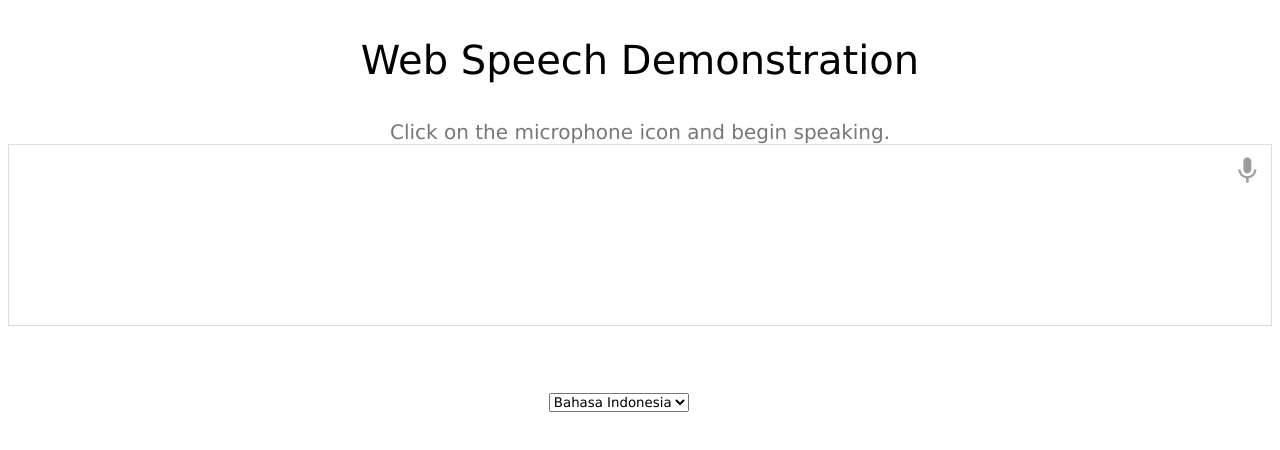
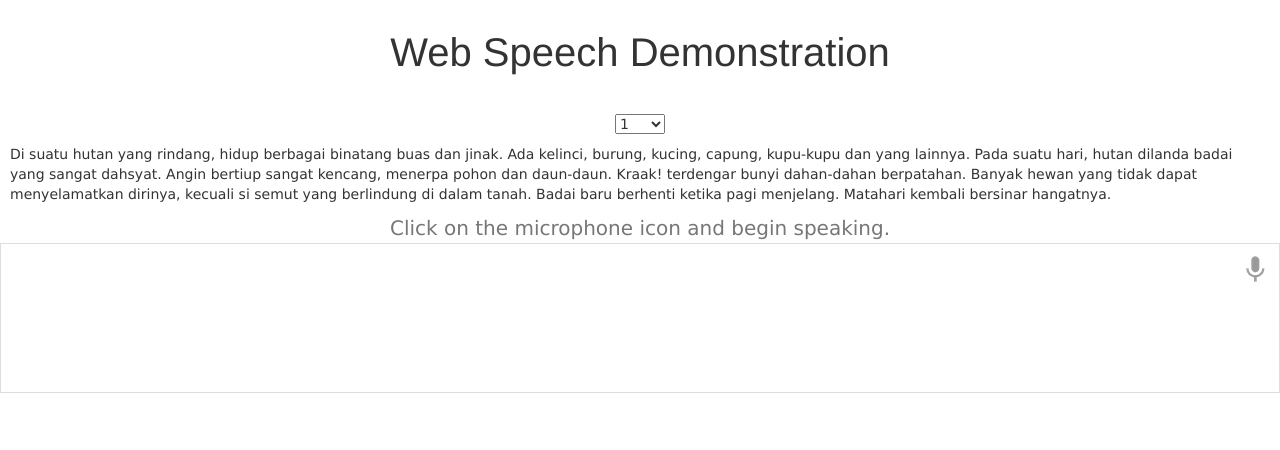
Before and after one commit to team-ir/Reading-Test, a plain HTML site: page index.html in a window 1280 px wide. Drawn offline with nearby package versions, Linux system fonts and the light colour scheme.

Commit message:
Add sample text

```diff
--- a/index.html
+++ b/index.html
@@ -1,6 +1,9 @@
 <!DOCTYPE html>
 <meta charset="utf-8">
 <title>Web Speech API Demo</title>
+<!-- Latest compiled and minified CSS -->
+<link rel="stylesheet" href="https://maxcdn.bootstrapcdn.com/bootstrap/3.3.7/css/bootstrap.min.css" integrity="sha384-BVYiiSIFeK1dGmJRAkycuHAHRg32OmUcww7on3RYdg4Va+PmSTsz/K68vbdEjh4u" crossorigin="anonymous">
+
 <style>
   * {
     font-family: Verdana, Arial, sans-serif;
@@ -80,8 +83,13 @@
     padding: 0;
   }
 </style>
-<h1 class="center" id="headline">
-    Web Speech Demonstration</h1>
+<h1 class="center" id="headline">Web Speech Demonstration</h1>
+
+<div style="padding: 10px;">
+	<center><select id="select_text" style="width:50px;margin: 10px;"></select></center>
+	<div id="text"></div>
+</div>
+
 <div id="info">
   <p id="info_start">Click on the microphone icon and begin speaking.</p>
   <p id="info_speak_now">Speak now.</p>
@@ -125,33 +133,33 @@
       (See chrome://settings/handlers to change.)
     </div>
   </div>
-  <p>
-  <div id="div_language">
-    <select id="select_language" onchange="updateCountry()"></select>
-    &nbsp;&nbsp;
-    <select id="select_dialect"></select>
-  </div>
+
 </div>
+
+<script src="https://ajax.googleapis.com/ajax/libs/jquery/1.12.4/jquery.min.js"></script>
+<!-- Latest compiled and minified JavaScript -->
+<script src="https://maxcdn.bootstrapcdn.com/bootstrap/3.3.7/js/bootstrap.min.js" integrity="sha384-Tc5IQib027qvyjSMfHjOMaLkfuWVxZxUPnCJA7l2mCWNIpG9mGCD8wGNIcPD7Txa" crossorigin="anonymous"></script>
+
 <script>
-var langs =
-[['Bahasa Indonesia',['id-ID']]];
+	var teks;
+	$(function() {
+		$.getJSON( "list.txt", function( data ) {
+			for (var i = 0; i < data.length; i++) {
+			  select_text.options[i] = new Option(i+1, i);
+			}
+			teks = data;
+			$("#text").text(teks[$("#select_text").val()]);
+		});
 
-for (var i = 0; i < langs.length; i++) {
-  select_language.options[i] = new Option(langs[i][0], i);
-}
-updateCountry();
+		$("#select_text").change(function(){
+			$("#text").text(teks[$(this).val()]);
+		});
+	});
+</script>
+
+<script>
+
 showInfo('info_start');
-
-function updateCountry() {
-  for (var i = select_dialect.options.length - 1; i >= 0; i--) {
-    select_dialect.remove(i);
-  }
-  var list = langs[select_language.selectedIndex];
-  for (var i = 1; i < list.length; i++) {
-    select_dialect.options.add(new Option(list[i][1], list[i][0]));
-  }
-  select_dialect.style.visibility = list[1].length == 1 ? 'hidden' : 'visible';
-}
 
 var create_email = false;
 var final_transcript = '';
```
Also changed, not shown: list.txt (added).
